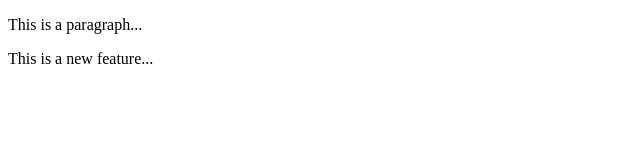
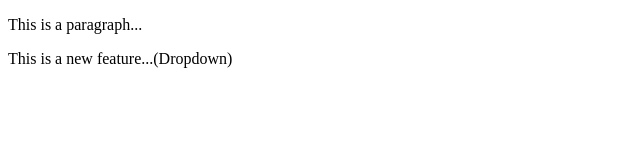
Before and after one commit to KetanBhatiya/LocalRepo, a plain HTML site: page index.html in a window 1280 px wide. Shown: the full height of the page, 0-640 px from the left. Drawn offline with Linux system fonts and the light colour scheme.

Commit message:
Dropdown add

```diff
--- a/index.html
+++ b/index.html
@@ -7,6 +7,6 @@
 </head>
 <body>
     <p>This is a paragraph...</p>
-    <p>This is a new feature...</p>
+    <p>This is a new feature...(Dropdown)</p>
 </body>
 </html>
```
